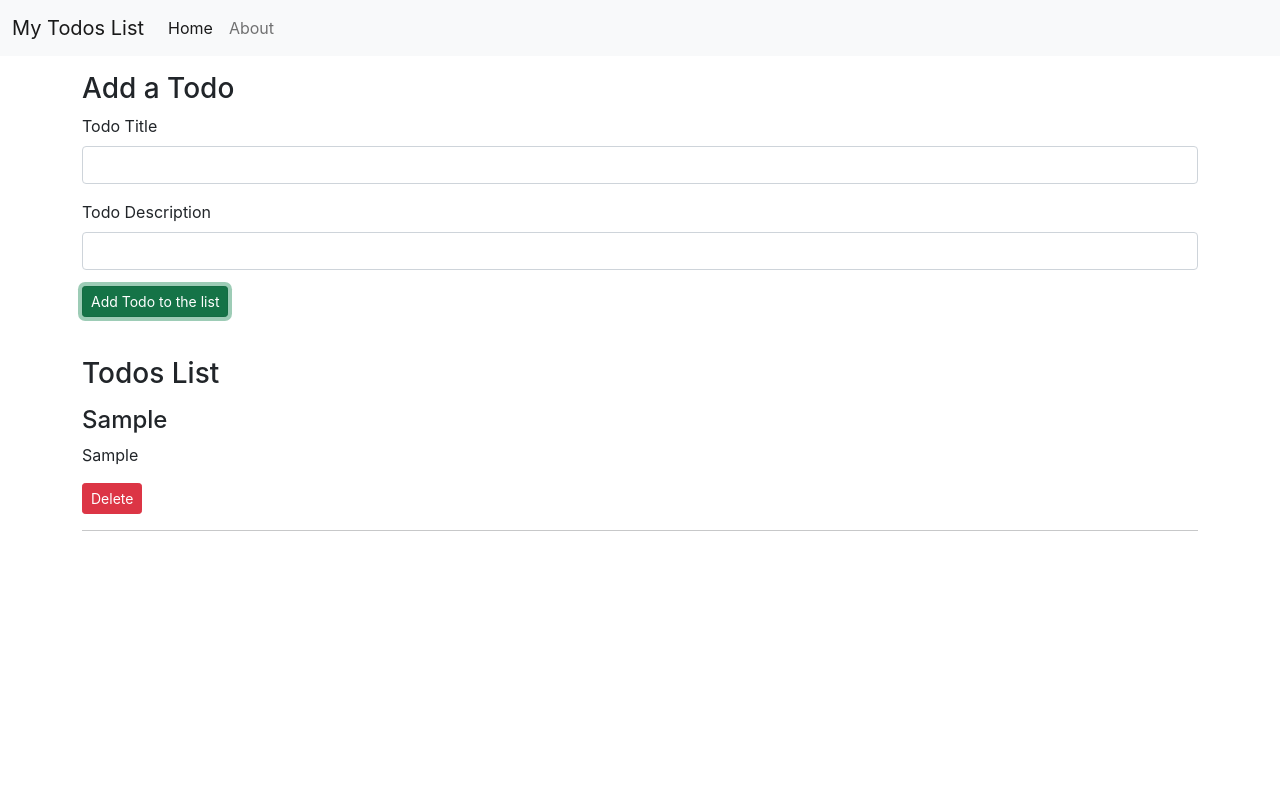
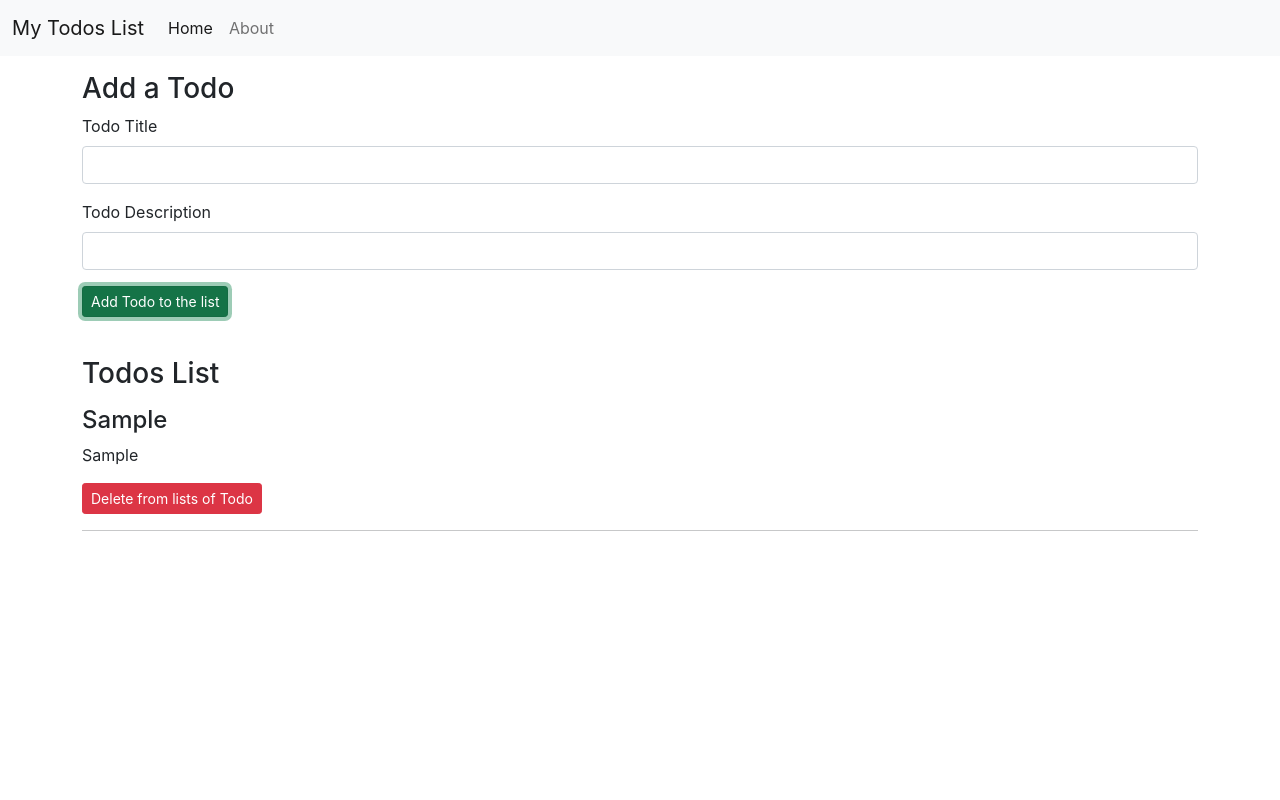
Before and after one commit to Surav2811/ReactApp, a React (Create React App) app in the folder Code/: page / in a window 1280 px wide. Both pictures are taken after typing "Sample", "Sample" into the empty fields and a click on the button "Add Todo to the list". Shown: the top 800 px of the page. Built offline with nearby package versions, Linux system fonts and the light colour scheme.

Commit message:
Update TodoItem.js

```diff
--- a/Code/src/MyComponents/TodoItem.js
+++ b/Code/src/MyComponents/TodoItem.js
@@ -6,7 +6,7 @@ export const TodoItem = ({todo, onDelete}) => {
         <div>
            <h4>{todo.title}</h4>
            <p>{todo.desc}</p>
-           <button className="btn btn-sm btn-danger" onClick={()=>{onDelete(todo)}}>Delete</button>
+           <button className="btn btn-sm btn-danger" onClick={()=>{onDelete(todo)}}>Delete from lists of Todo</button>
         </div>
         <hr/>
         </>
```
